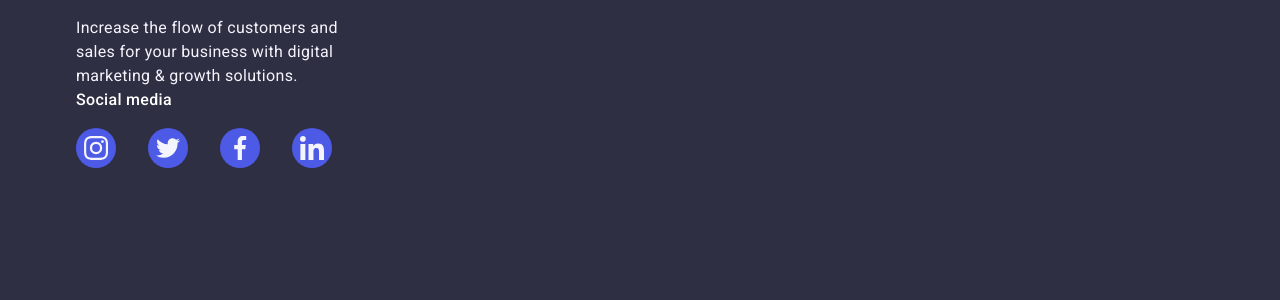
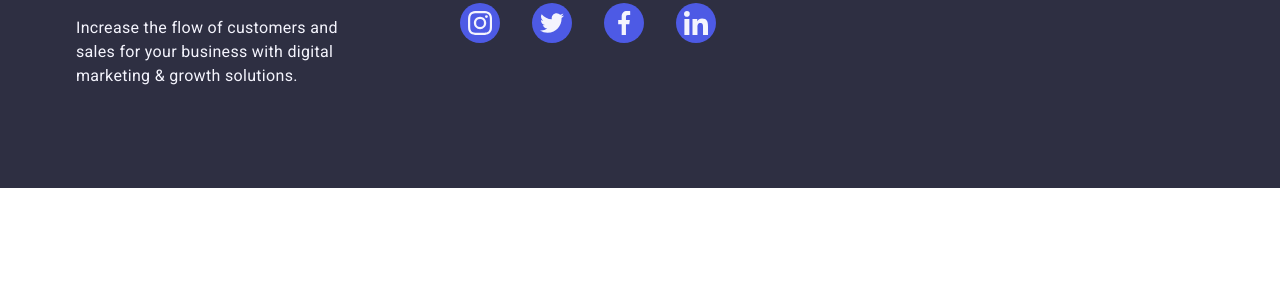
Before and after one commit to olena-lykavska/goit-markup-hw-04, a plain HTML site: page index.html in a window 1280 px wide. Shown: the part 3337-3637 px from the top of the page. After the commit the page ends 3525 px from the top, so only its background shows below. Drawn offline with nearby package versions, Linux system fonts and the light colour scheme.

Commit message:
update-six

```diff
--- a/css/styles.css
+++ b/css/styles.css
@@ -311,7 +311,7 @@ padding-left: 16px;
     margin-right: 24px;
 }
 .team-social-icon{
-width: 100%;
+    width: 100%;
     height: 100%;
 }
 
@@ -444,12 +444,13 @@ box-shadow: 0 2px 1px 0 rgba(46, 47, 66, 0.08),
     padding-bottom: 100px;
     display: block;
 }
+.footer-container{
+            display: flex;
+            align-items: baseline;
+}
 
 .footer-info{
     display: flex;
-    align-items: baseline;
-    align-items: baseline;
-
 }
 
 .logo-white{
--- a/index.html
+++ b/index.html
@@ -705,7 +705,7 @@
       </section>
     </main>
     <footer class="footer">
-      <div class="container">
+      <div class="container footer-container">
         <div class="footer-description">
           <a
             class="footer-logo"
```
